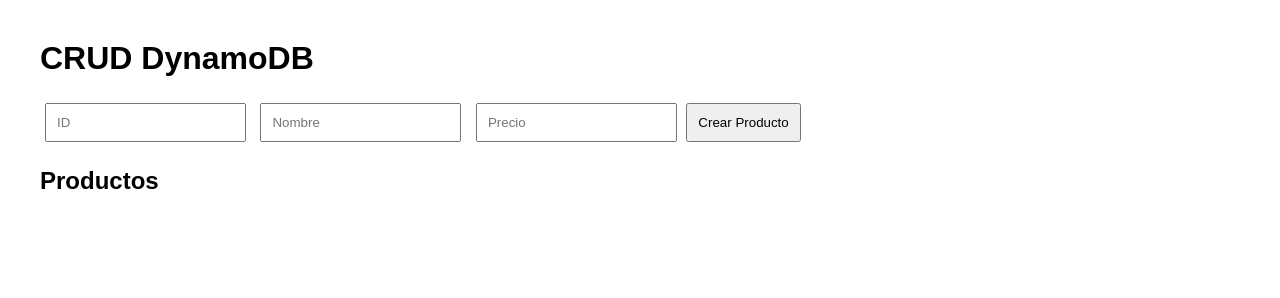
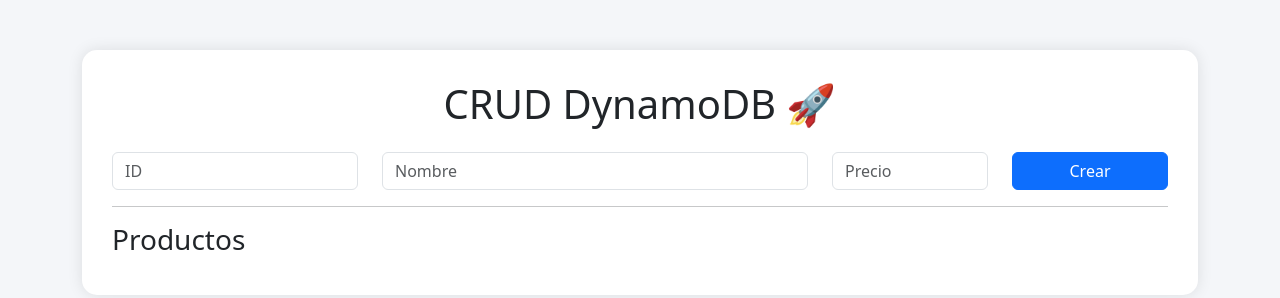
Before and after one commit to ctorres45/proyecto_20, a website: page public/index.html in a window 1280 px wide. Drawn offline with nearby package versions, Linux system fonts and the light colour scheme; no server answers.

Commit message:
nuevo diseño bootstrap

```diff
--- a/public/index.html
+++ b/public/index.html
@@ -3,46 +3,73 @@
 <head>
 <meta charset="UTF-8">
 <meta name="viewport" content="width=device-width, initial-scale=1.0">
+
 <title>CRUD DynamoDB</title>
 
+<link href="https://cdn.jsdelivr.net/npm/bootstrap@5.3.3/dist/css/bootstrap.min.css" rel="stylesheet">
+
 <style>
+
 body{
-            font-family: Arial;
-            margin:40px;
+    background:#f4f6f9;
 }
 
-        input{
-            padding:10px;
-            margin:5px;
+.container-box{
+    background:white;
+    padding:30px;
+    border-radius:15px;
+    box-shadow:0px 0px 15px rgba(0,0,0,0.1);
+    margin-top:50px;
 }
 
-        button{
-            padding:10px;
-            cursor:pointer;
+.card-producto{
+    margin-top:15px;
 }
 
-        .producto{
-            border:1px solid #ccc;
-            padding:10px;
-            margin-top:10px;
-        }
 </style>
+
 </head>
 <body>
 
-    <h1>CRUD DynamoDB</h1>
+<div class="container">
 
-    <input type="text" id="id" placeholder="ID">
-    <input type="text" id="nombre" placeholder="Nombre">
-    <input type="number" id="precio" placeholder="Precio">
+    <div class="container-box">
 
-    <button onclick="crearProducto()">
-        Crear Producto
+        <h1 class="text-center mb-4">
+            CRUD DynamoDB 🚀
+        </h1>
+
+        <div class="row">
+
+            <div class="col-md-3">
+                <input type="text" id="id" class="form-control" placeholder="ID">
+            </div>
+
+            <div class="col-md-5">
+                <input type="text" id="nombre" class="form-control" placeholder="Nombre">
+            </div>
+
+            <div class="col-md-2">
+                <input type="number" id="precio" class="form-control" placeholder="Precio">
+            </div>
+
+            <div class="col-md-2">
+                <button onclick="crearProducto()" class="btn btn-primary w-100">
+                    Crear
                 </button>
+            </div>
 
-    <h2>Productos</h2>
+        </div>
+
+        <hr>
+
+        <h3>Productos</h3>
 
         <div id="listaProductos"></div>
+
+    </div>
+
+</div>
 
 <script>
 
@@ -61,15 +88,31 @@
     productos.forEach(producto => {
 
         lista.innerHTML += `
-            <div class="producto">
-                <p><strong>ID:</strong> ${producto.id}</p>
-                <p><strong>Nombre:</strong> ${producto.nombre}</p>
-                <p><strong>Precio:</strong> ${producto.precio}</p>
 
-                <button onclick="eliminarProducto('${producto.id}')">
+        <div class="card card-producto">
+            <div class="card-body">
+
+                <h5 class="card-title">
+                    ${producto.nombre}
+                </h5>
+
+                <p class="card-text">
+                    <strong>ID:</strong> ${producto.id}
+                </p>
+
+                <p class="card-text">
+                    <strong>Precio:</strong> $${producto.precio}
+                </p>
+
+                <button
+                    onclick="eliminarProducto('${producto.id}')"
+                    class="btn btn-danger">
                     Eliminar
                 </button>
+
             </div>
+        </div>
+
         `;
     });
 }
```
Lines whose indentation alone changed are shown as unchanged.
